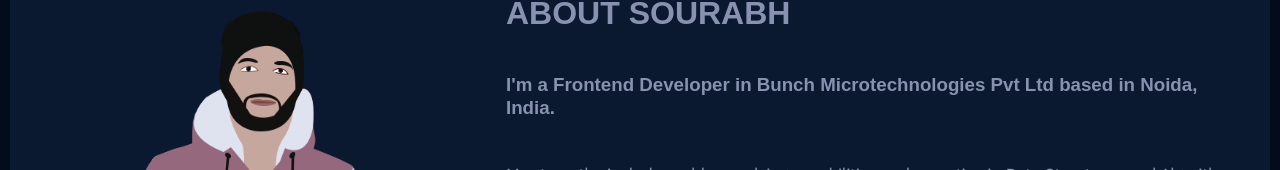
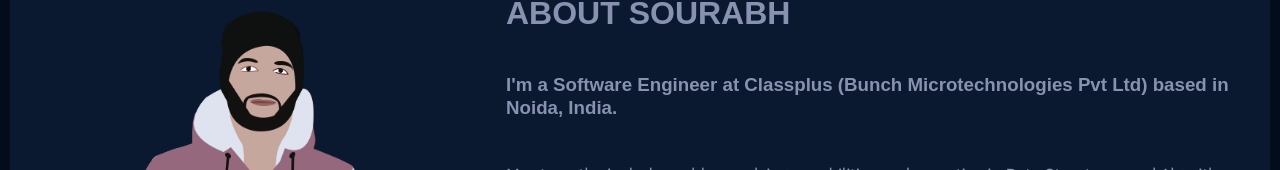
Before and after one commit to guptstagram/portfolio-react, a React (Create React App) app: page /about in a window 1280 px wide. Shown: the part 172-342 px from the top of the page. Built offline with nearby package versions, Linux system fonts and the light colour scheme; a web font is replaced by a local one.

Commit message:
discord feebacks

```diff
--- a/src/contexts/myDetailsContext.js
+++ b/src/contexts/myDetailsContext.js
@@ -14,7 +14,7 @@ export const DetailsProvider = (props) => {
     intro: "HELLO",
     name: "SOURABH GUPTA",
     hero: "I'M SOURABH",
-    headline: "FRONTEND DEVELOPER",
+    headline: "A FRONTEND DEVELOPER",
     tagline: "I DESIGN & DEVELOP WEB APPS",
     caption: "I stand on a fine spot where Design fuses into Code.",
     skills: [
@@ -34,10 +34,10 @@ export const DetailsProvider = (props) => {
     ],
     about: {
       heading: "ABOUT SOURABH",
-      position: "Frontend Developer",
-      organisation: "Bunch Microtechnologies Pvt Ltd",
+      position: "Software Engineer",
+      organisation: "Classplus (Bunch Microtechnologies Pvt Ltd)",
       basedIn: "Noida, India",
-      tagline: function () { return `I'm a ${this.position} in ${this.organisation} based in ${this.basedIn}.` },
+      tagline: function () { return `I'm a ${this.position} at ${this.organisation} based in ${this.basedIn}.` },
       p: [
         "My strengths include problem-solving capabilities and expertise in Data Structures and Algorithms. The Passion driving me is building highly scalable and user-friendly apps with a performance-oriented approach.",
         "I love transforming complex problems into simple, beautiful and intuitive code and sometimes designing UI/UX. When I'm not coding, tweeting or pushing pixels, you'll find me writing, making tea, drinking shakes or playing cricket.",
@@ -46,7 +46,7 @@ export const DetailsProvider = (props) => {
     connect: {
       git: {
         name: "GitHub",
-        text: "I code and keep on",
+        text: "I keep my code on",
         url: "https://github.com/guptstagram/",
       },
       medium: {
@@ -56,7 +56,7 @@ export const DetailsProvider = (props) => {
       },
       twitter: {
         name: "Tweet",
-        text: "When I feel like to come out of long code and blog writings I love to",
+        text: "When I feel like taking a break from coding and writing blogs, I love to",
         url: "https://twitter.com/guptstagram/",
       },
       linkedin: {
--- a/src/pages/home/home.style.scss
+++ b/src/pages/home/home.style.scss
@@ -5,7 +5,7 @@
     font-size: 7rem;
   }
   .headline-text {
-    font-size: 4rem;
+    font-size: 3.7rem;
   }
   .tagline-text {
     font-size: 2.9rem;
@@ -54,7 +54,7 @@
       font-size: 5rem;
     }
     .headline-text {
-      font-size: 2.8rem;
+      font-size: 2.6rem;
     }
     .tagline-text {
       font-size: 2rem;
@@ -65,7 +65,7 @@
       font-size: 2.45rem;
     }
     .headline-text {
-      font-size: 1.4rem;
+      font-size: 1.28rem;
     }
     .tagline-text {
       font-size: 1rem;
```
